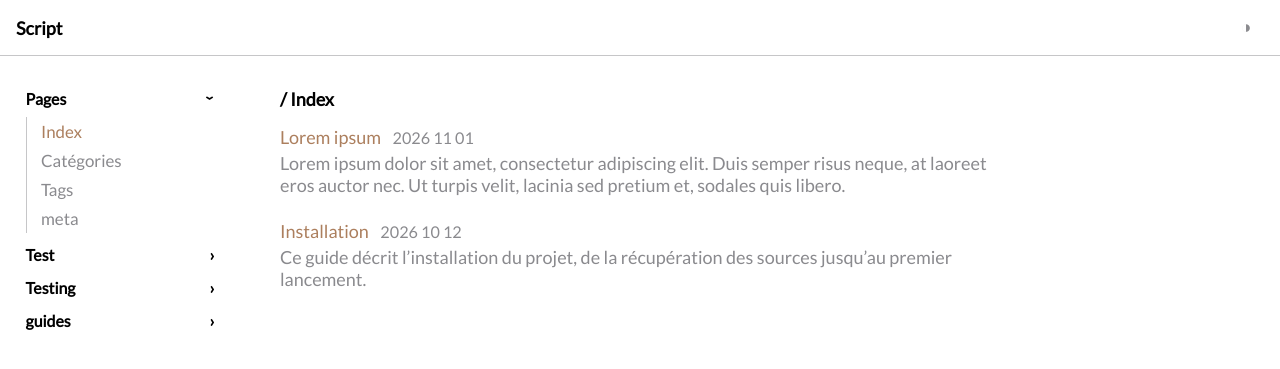
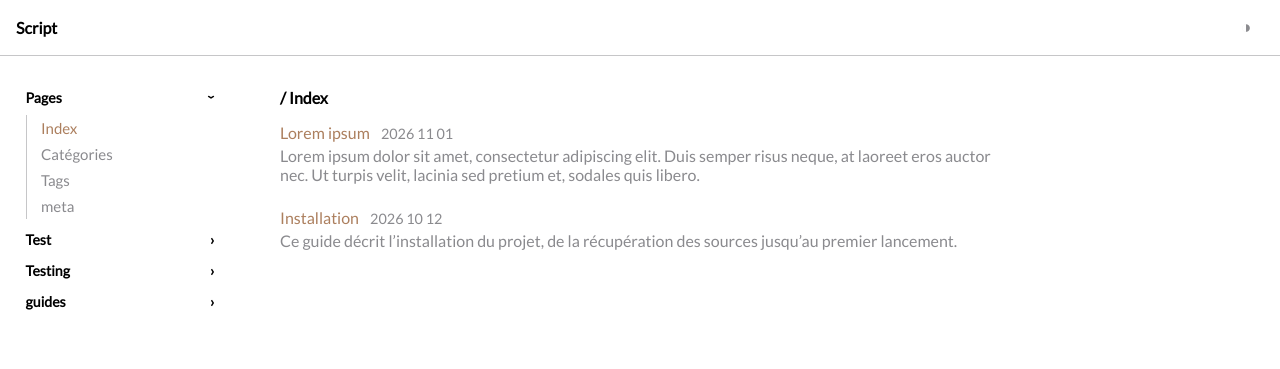
Before and after one commit to script-txt/script-txt.github.io, a Jekyll site: the page built from index.html, in a window 1280 px wide. Shown: the top 369 px of the page. Built offline with Jekyll 4.4.1, drawn with Linux system fonts in a browser that asks for light colours.

Commit message:
Update default.html

```diff
--- a/_layouts/default.html
+++ b/_layouts/default.html
@@ -37,7 +37,7 @@
   * { box-sizing: border-box; }
   html { scroll-behavior: smooth; scroll-padding-top: calc(var(--header-h) + 1rem); }
 
-  body { margin: 0; background: var(--bg); color: var(--fg); font-size: 18px; /*line-height: 1.8;*/ font-family: "Lato", sans-serif; }
+  body { margin: 0; background: var(--bg); color: var(--fg); font-size: 1em; /*line-height: 1.8;*/ font-family: "Lato", sans-serif; }
   a { color: var(--accent); text-decoration: none; }
 
   /* En-tête : fond pleine largeur, contenu limité à la largeur de la page */
```
